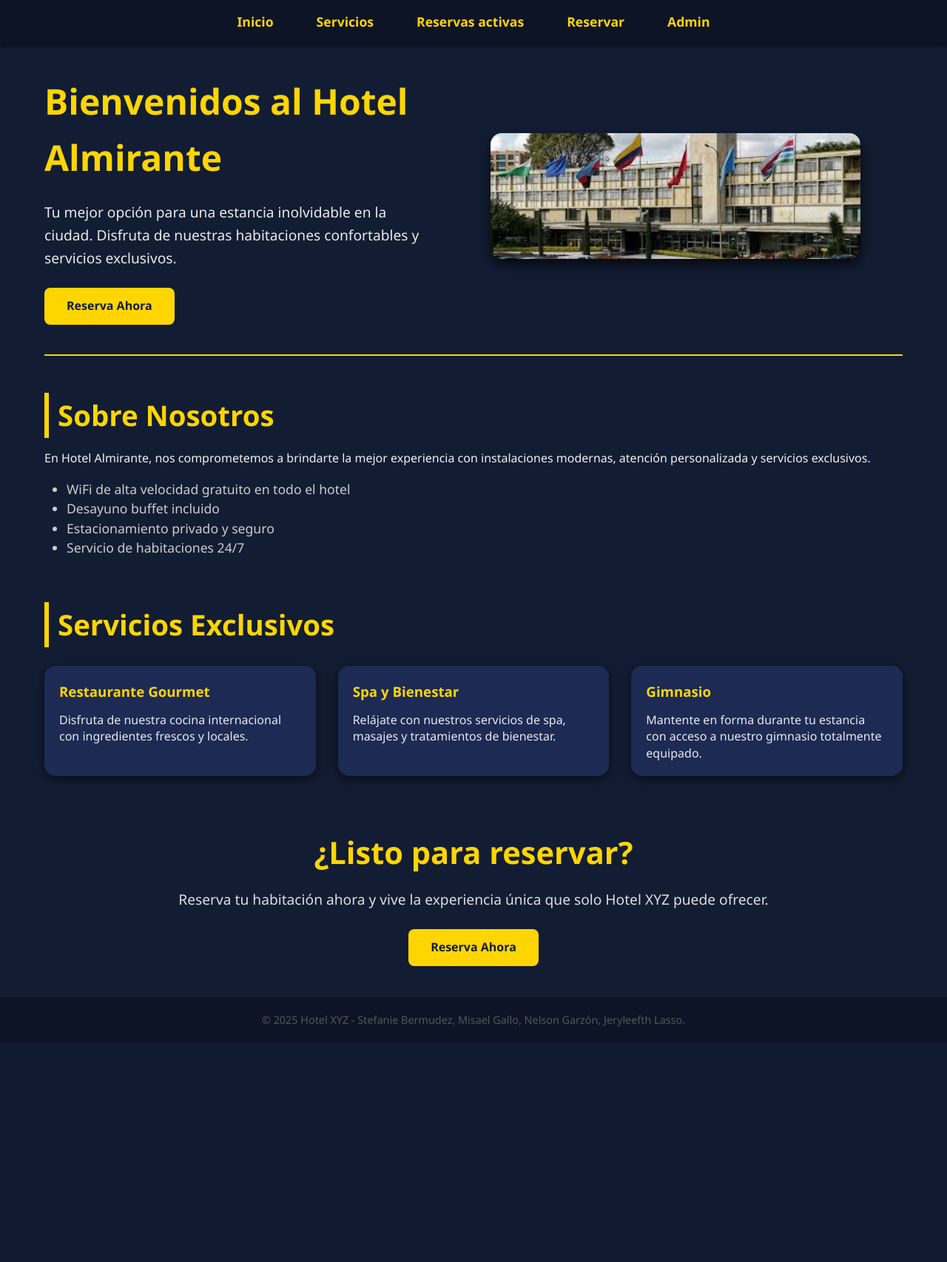
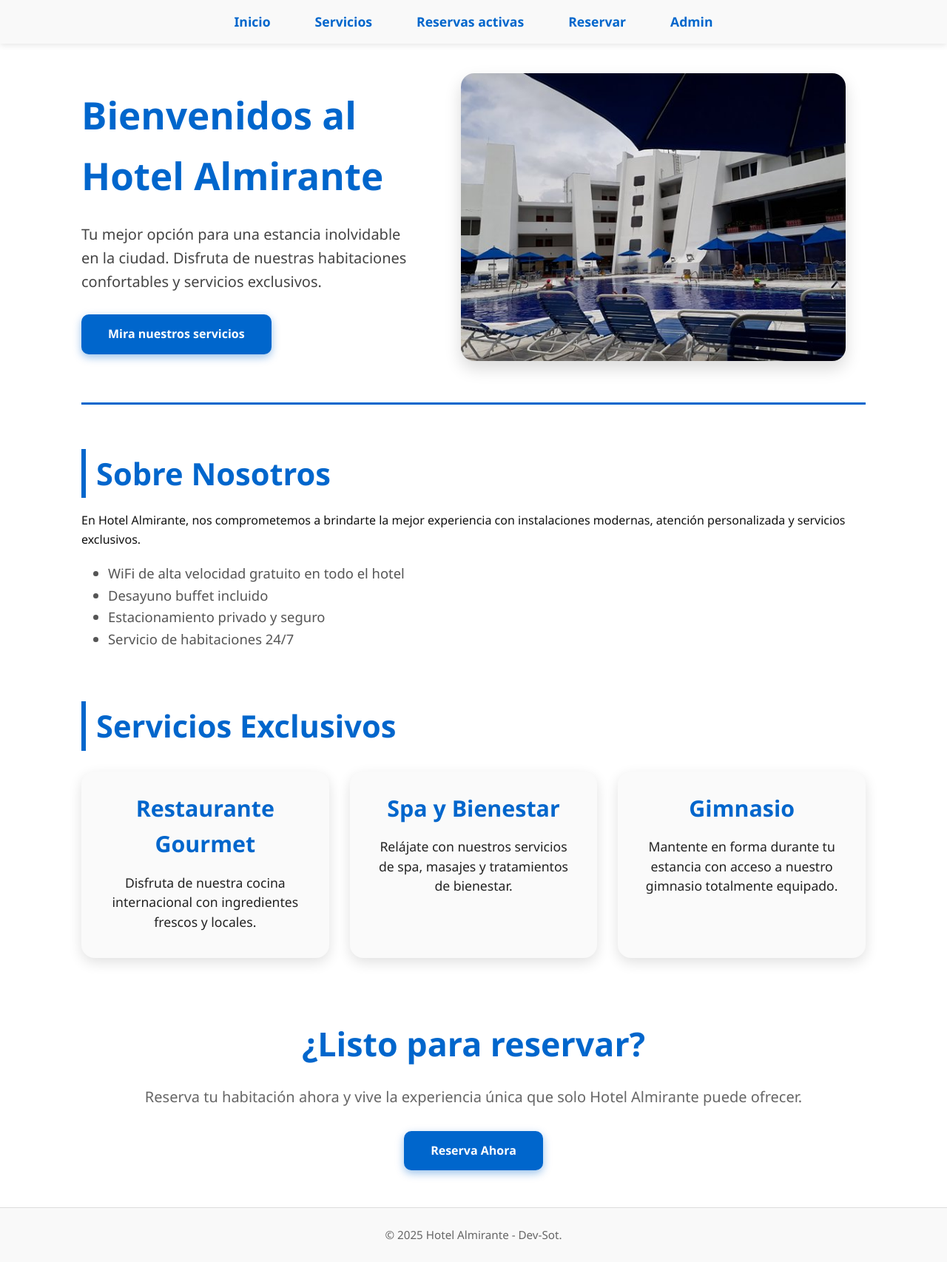
Before and after one commit to mrkzukaritas/HotelIngSoft, a Django app: page / in a window 1280 px wide. Shown: the whole page at 74% size. Before the commit the page ends 1388 px from the top, so only its background shows below. Run offline with Django 5.2, Linux system fonts and the light colour scheme.

Commit message:
Primer commit

```diff
--- a/myapp/static/styles/main.css
+++ b/myapp/static/styles/main.css
@@ -1,59 +1,82 @@
 /* Reset y tipografía base */
 * {
-    box-sizing: border-box;
     margin: 0;
     padding: 0;
+    box-sizing: border-box;
     font-family: 'Segoe UI', Tahoma, Geneva, Verdana, sans-serif;
 }
 
 body {
-    background-color: #121d34;
-    color: #f0f0f0;
+    background-color: #ffffff;
+    color: #111111;
     line-height: 1.6;
+    transition: background-color 0.5s ease, color 0.5s ease;
 }
 
+/* Enlaces */
 a {
+    color: #0066cc;
     text-decoration: none;
-    color: inherit;
+    transition: color 0.3s ease;
 }
 
-a:focus, a:hover {
+a:hover, a:focus {
+    color: #004a99;
     outline: none;
 }
 
 /* Navbar */
 .navbar {
-    background-color: #0d1426;
+    background-color: #f9f9f9;
     padding: 15px 30px;
-    box-shadow: 0 3px 6px rgba(0,0,0,0.6);
+    box-shadow: 0 2px 8px rgba(0,0,0,0.1);
 }
 
 .nav-list {
     display: flex;
     justify-content: center;
-    gap: 30px;
+    gap: 28px;
     list-style: none;
 }
 
 .nav-list li a {
-    font-weight: 700;
+    font-weight: 600;
     font-size: 1.1rem;
-    color: #ffd500;
-    padding: 8px 14px;
+    color: #0066cc;
+    padding: 10px 16px;
     border-radius: 6px;
+    position: relative;
     transition: background-color 0.3s ease, color 0.3s ease;
+}
+
+.nav-list li a::after {
+    content: "";
+    position: absolute;
+    left: 50%;
+    bottom: 4px;
+    width: 0;
+    height: 3px;
+    background-color: #0066cc;
+    border-radius: 3px;
+    transition: width 0.3s ease, left 0.3s ease;
+}
+
+.nav-list li a:hover::after,
+.nav-list li a:focus::after {
+    width: 60%;
+    left: 20%;
 }
 
 .nav-list li a:hover,
 .nav-list li a:focus {
-    background-color: #ffd500;
-    color: #121d34;
-    box-shadow: 0 0 8px #ffd500;
+    background-color: #0066cc;
+    color: #ffffff;
+    box-shadow: 0 0 10px #004a99;
 }
 
-/* Main Content */
+/* Contenedor principal */
 .main-content {
-    max-width: 1200px;
+    max-width: 1100px;
     margin: 40px auto;
     padding: 0 20px;
 }
@@ -63,149 +86,238 @@ a:focus, a:hover {
     display: flex;
     flex-wrap: wrap;
     align-items: center;
-    gap: 30px;
-    padding-bottom: 40px;
-    border-bottom: 2px solid #ffd500;
+    gap: 32px;
+    padding-bottom: 48px;
+    border-bottom: 3px solid #0066cc;
 }
 
 .hero-text {
     flex: 1 1 400px;
+    animation: slideInLeft 1s ease forwards;
+    opacity: 0;
 }
 
 .hero-text h1 {
-    font-size: 3rem;
-    margin-bottom: 20px;
-    color: #ffd500;
+    font-size: 3.2rem;
+    margin-bottom: 22px;
+    color: #0066cc;
 }
 
 .hero-text p {
-    font-size: 1.2rem;
-    margin-bottom: 25px;
-    color: #eaeaea;
+    font-size: 1.25rem;
+    margin-bottom: 28px;
+    color: #444444;
 }
 
 .btn-primary {
     display: inline-block;
-    background-color: #ffd500;
-    color: #121d34;
+    background-color: #0066cc;
+    color: #ffffff;
     font-weight: 700;
-    padding: 12px 30px;
-    border-radius: 8px;
-    transition: background-color 0.3s ease;
+    padding: 14px 36px;
+    border-radius: 10px;
+    transition: background-color 0.3s ease, box-shadow 0.3s ease;
+    cursor: pointer;
+    border: none;
+    box-shadow: 0 4px 12px rgba(0, 102, 204, 0.4);
 }
 
 .btn-primary:hover,
 .btn-primary:focus {
-    background-color: #e6c700;
-    box-shadow: 0 0 10px #e6c700;
+    background-color: #004a99;
+    box-shadow: 0 0 15px #004a99;
 }
 
 /* Imagen hero */
 .hero-image-container {
-    flex: 1 1 500px;
+    flex: 1 1 520px;
     text-align: center;
+    animation: slideInRight 1s ease forwards;
+    opacity: 0;
 }
 
 .hero-image {
     width: 100%;
-    max-width: 500px;
-    border-radius: 15px;
-    box-shadow: 0 8px 16px rgba(0,0,0,0.7);
+    max-width: 520px;
+    border-radius: 18px;
+    box-shadow: 0 10px 22px rgba(0,0,0,0.15);
     object-fit: cover;
 }
 
-/* Info Section */
+/* Animaciones hero */
+@keyframes slideInLeft {
+    0% {
+        transform: translateX(-50px);
+        opacity: 0;
+    }
+    100% {
+        transform: translateX(0);
+        opacity: 1;
+    }
+}
+
+@keyframes slideInRight {
+    0% {
+        transform: translateX(50px);
+        opacity: 0;
+    }
+    100% {
+        transform: translateX(0);
+        opacity: 1;
+    }
+}
+
+/* Sección info */
 .info-section {
-    margin-top: 50px;
+    margin-top: 60px;
+    animation: fadeInUp 1s ease forwards;
+    opacity: 0;
 }
 
 .info-section h2 {
-    font-size: 2.4rem;
-    margin-bottom: 15px;
-    color: #ffd500;
-    border-left: 6px solid #ffd500;
-    padding-left: 12px;
+    font-size: 2.6rem;
+    margin-bottom: 18px;
+    color: #0066cc;
+    border-left: 6px solid #0066cc;
+    padding-left: 14px;
 }
 
 .features-list {
-    margin-top: 15px;
+    margin-top: 18px;
     list-style: disc;
-    margin-left: 30px;
-    font-size: 1.1rem;
-    color: #ccc;
-    line-height: 1.5;
+    margin-left: 36px;
+    font-size: 1.15rem;
+    color: #555555;
+    line-height: 1.6;
 }
 
-/* Services Section */
+/* Servicios */
 .services-section {
-    margin-top: 60px;
+    margin-top: 70px;
+    animation: fadeInUp 1.2s ease forwards;
+    opacity: 0;
 }
 
 .services-section h2 {
-    font-size: 2.4rem;
-    margin-bottom: 25px;
-    color: #ffd500;
-    border-left: 6px solid #ffd500;
-    padding-left: 12px;
+    font-size: 2.6rem;
+    margin-bottom: 28px;
+    color: #0066cc;
+    border-left: 6px solid #0066cc;
+    padding-left: 14px;
 }
 
 .services-grid {
     display: flex;
-    gap: 30px;
+    gap: 28px;
     flex-wrap: wrap;
     justify-content: center;
 }
 
 .service-card {
-    background-color: #1c2a54;
-    flex: 1 1 280px;
-    padding: 20px;
-    border-radius: 15px;
-    box-shadow: 0 4px 15px rgba(0, 0, 0, 0.6);
-    color: #eaeaea;
-    transition: transform 0.3s ease;
+    background-color: #fafafa;
+    flex: 1 1 320px;
+    padding: 26px 30px;
+    border-radius: 18px;
+    box-shadow: 0 6px 18px rgba(0,0,0,0.12);
+    color: #222222;
+    transition: transform 0.35s ease, box-shadow 0.35s ease;
+    text-align: center;
+    cursor: default;
 }
 
 .service-card:hover {
-    transform: translateY(-8px);
+    transform: translateY(-10px) scale(1.02);
+    box-shadow: 0 15px 35px rgba(0,102,204,0.45);
+}
+
+.service-card img {
+    max-width: 100%;
+    border-radius: 14px;
+    margin-bottom: 20px;
+    box-shadow: 0 4px 15px rgba(0,0,0,0.1);
+    transition: transform 0.35s ease;
+}
+
+.service-card:hover img {
+    transform: scale(1.05);
 }
 
 .service-card h3 {
-    margin-bottom: 12px;
-    color: #ffd500;
+    font-size: 1.9rem;
+    margin-bottom: 14px;
+    color: #0066cc;
+    font-weight: 700;
 }
 
 .service-card p {
-    font-size: 1rem;
-    line-height: 1.4;
+    font-size: 1.1rem;
+    line-height: 1.5;
+    margin-bottom: 10px;
 }
 
-/* Booking Info Section */
+/* Servicios no disponibles */
+.service-card.unavailable {
+    background-color: #eaeaea;
+    color: #999999;
+    font-style: italic;
+    cursor: not-allowed;
+}
+
+.status-unavailable {
+    color: #d9534f;
+    font-weight: 700;
+    margin-left: 10px;
+    font-size: 1.15rem;
+}
+
+/* Información de reservas */
 .booking-info {
-    margin: 70px 0 40px;
+    margin: 80px 0 50px;
     text-align: center;
+    animation: fadeInUp 1.5s ease forwards;
+    opacity: 0;
 }
 
 .booking-info h2 {
-    font-size: 2.6rem;
-    color: #ffd500;
-    margin-bottom: 15px;
+    font-size: 2.8rem;
+    color: #0066cc;
+    margin-bottom: 20px;
 }
 
 .booking-info p {
-    font-size: 1.2rem;
-    margin-bottom: 25px;
-    color: #ddd;
+    font-size: 1.25rem;
+    margin-bottom: 30px;
+    color: #666666;
+}
+
+/* Botones generales */
+button, .btn {
+    background-color: #0066cc;
+    color: white;
+    font-weight: 700;
+    padding: 12px 28px;
+    border: none;
+    border-radius: 10px;
+    cursor: pointer;
+    transition: background-color 0.3s ease, box-shadow 0.3s ease;
+    user-select: none;
+}
+
+button:hover, button:focus,
+.btn:hover, .btn:focus {
+    background-color: #004a99;
+    box-shadow: 0 0 14px #004a99;
+    outline: none;
 }
 
 /* Footer */
 .footer {
-    background-color: #0d1426;
-    color: #555;
+    background-color: #f9f9f9;
+    color: #666666;
     text-align: center;
-    padding: 20px 10px;
-    font-size: 0.9rem;
-    border-top: 1px solid #222;
+    padding: 24px 10px;
+    font-size: 0.95rem;
+    border-top: 1px solid #ddd;
     user-select: none;
 }
 
--- a/myapp/templates/index.html
+++ b/myapp/templates/index.html
@@ -7,7 +7,7 @@
     <div class="hero-text">
         <h1>Bienvenidos al Hotel Almirante</h1>
         <p>Tu mejor opción para una estancia inolvidable en la ciudad. Disfruta de nuestras habitaciones confortables y servicios exclusivos.</p>
-        <a href="/reservar" class="btn-primary" aria-label="Realizar una reserva">Reserva Ahora</a>
+        <a href="/servicios_disponibles" class="btn-primary" aria-label="Realizar una reserva">Mira nuestros servicios</a>
     </div>
     <div class="hero-image-container">
         <img src="{% static 'image1.jpg' %}" alt="Hotel" class="hero-image" />
@@ -45,7 +45,7 @@
 
 <section class="booking-info">
     <h2>¿Listo para reservar?</h2>
-    <p>Reserva tu habitación ahora y vive la experiencia única que solo Hotel XYZ puede ofrecer.</p>
+    <p>Reserva tu habitación ahora y vive la experiencia única que solo Hotel Almirante puede ofrecer.</p>
     <a href="/reservar" class="btn-primary" aria-label="Reservar ahora">Reserva Ahora</a>
 </section>
 
--- a/myapp/templates/layouts/plantilla.html
+++ b/myapp/templates/layouts/plantilla.html
@@ -5,7 +5,7 @@
 <head>
     <meta charset="UTF-8" />
     <meta name="viewport" content="width=device-width, initial-scale=1" />
-    <title>Hotel XYZ</title>
+    <title>Hotel Almirante</title>
     <link rel="stylesheet" href="{% static 'styles/main.css' %}" />
 </head>
 <body>
@@ -27,7 +27,7 @@
     </main>
 
     <footer class="footer">
-        <p>© 2025 Hotel XYZ - Stefanie Bermudez, Misael Gallo, Nelson Garzón, Jeryleefth Lasso.</p>
+        <p>© 2025 Hotel Almirante - Dev-Sot.</p>
     </footer>
 </body>
 </html>
```
Also changed, not shown: other parts of myapp/static/styles/main.css (+91 -0 lines), myapp/templates/listas_reservas.html (+18 -23 lines), myapp/templates/reservar.html (+8 -12 lines), myapp/templates/servicios_disponibles.html (+20 -26 lines), db.sqlite3, myapp/static/103.jpg (added), myapp/static/106.jpg (added), myapp/static/107.jpg (added), myapp/static/108.jpg (added), myapp/static/109.jpg (added), myapp/static/110.jpg (added), myapp/static/202.jpg (added), myapp/static/image1.jpg.
